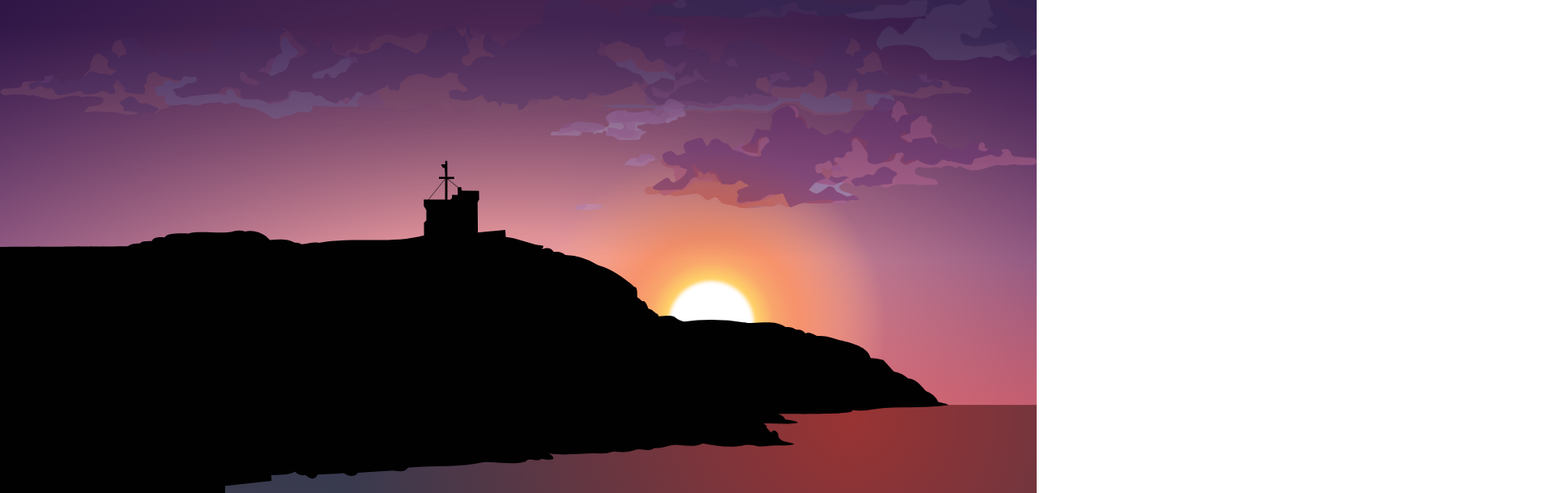
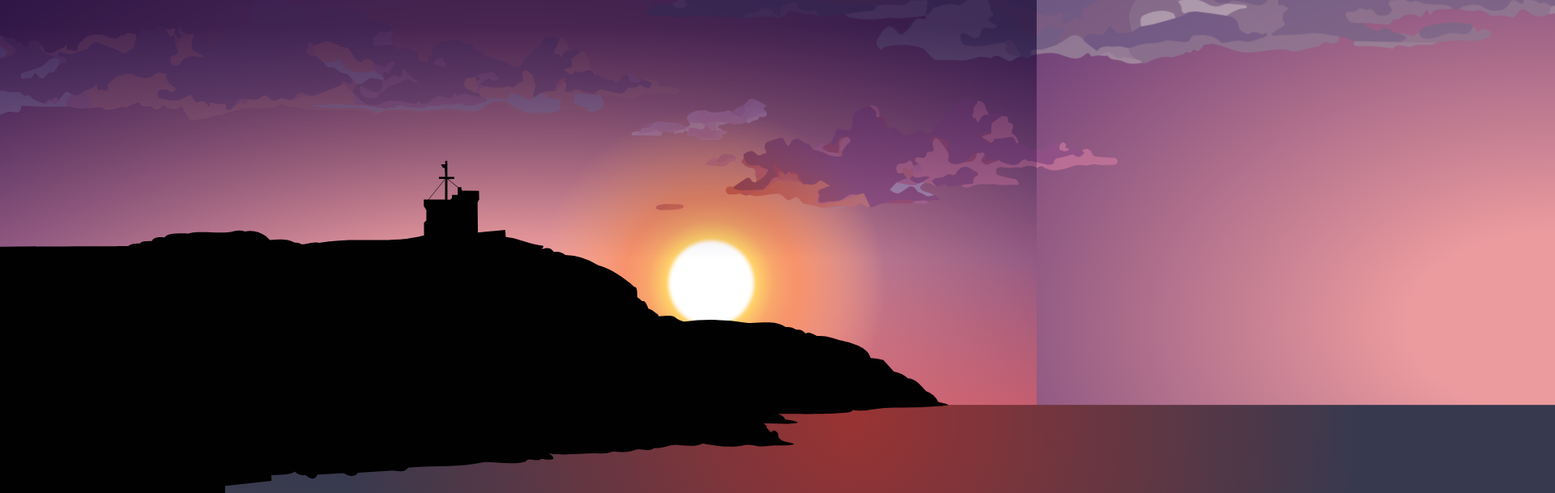
Before and after one commit to MakenzieRoberts/St-Johns_Parallax_Project, a plain HTML site: page index.html in a window 1280 px wide. Shown: the top 609 px of the page at 81% size, 1920 px wide, since content can reach past the window. Drawn offline with nearby package versions, Linux system fonts and the light colour scheme.

Commit message:
Implement parallaxFinetune.js

```diff
--- a/index.html
+++ b/index.html
@@ -10,26 +10,56 @@
 			defer
 			src="https://ajax.googleapis.com/ajax/libs/jquery/3.7.1/jquery.min.js"
 		></script>
-		<script defer src="index2.js" type="text/javascript"></script>
+		<!-- <script defer src="index2.js" type="text/javascript"></script> -->
 		<script defer src="index.js" type="text/javascript"></script>
+		<script defer src="parallaxFinetune.js" type="text/javascript"></script>
 	</head>
 	<body>
 		<div class="nightbox"></div>
 		<div class="vignette"></div>
-		<div class="parallax-container">
+		<div class="parallax-container" id="parallax-container">
 			<div class="parallax">
 				<div class="parallax__layer parallax__layer__0">
 					<!-- <img
 					src="https://github.com/samdbeckham/blog/blob/master/dev/_assets/images/articles/firewatch/layer_0.png?raw=true"
 				/> -->
 				</div>
-				<div class="parallax__layer parallax__layer__1">
+				<!--
+					Formatting
+					---------
+
+					Vertical
+						class="scroll"
+						data-rate="1"
+						data-direction="vertical"
+
+					Horizontal
+						class="scroll"
+						data-rateY="1"
+						data-rateX="-1"
+						data-direction="horizontal"
+				 -->
+				<div
+					class="parallax__layer parallax__layer__1 scroll"
+					data-rateY="10"
+					data-rateX="-10"
+					data-direction="horizontal"
+				>
 					<img height="455" width="3000" src="./images/cloud-6.svg" />
 				</div>
-				<div class="parallax__layer parallax__layer__2">
+				<div
+					class="parallax__layer parallax__layer__2 scroll"
+					data-rateX="0"
+					data-rateY="200"
+					data-direction="horizontal"
+				>
 					<img height="1300" width="3000" src="./images/cloud-5.svg" />
 				</div>
-				<div class="parallax__layer parallax__layer__3">
+				<div
+					class="parallax__layer parallax__layer__3 scroll"
+					data-rate="90"
+					data-direction="vertical"
+				>
 					<img height="1300" width="3000" src="./images/cloud-3.svg" />
 				</div>
 				<!-- ————————————————————————————————————————————————————————————————————————— -->
@@ -50,18 +80,34 @@
 				</div>
 			</div> -->
 				<!-- ————————————————————————————————————————————————————————————————————————— -->
-				<div class="parallax__layer parallax__layer__4">
+				<div
+					class="parallax__layer parallax__layer__4 scroll"
+					data-rateX="0"
+					data-rateY="50"
+					data-direction="horizontal"
+				>
 					<img height="1300" width="3000" src="./images/cloud-1.svg" />
 				</div>
 				<!-- ————————————————————————————————————————————————————————————————————————— -->
-				<div class="parallax__layer parallax__layer__5">
+				<div
+					class="parallax__layer parallax__layer__5 scroll"
+					data-rate="200"
+					data-direction="vertical"
+				>
 					<img
 						height="800"
 						width="3000"
 						src="./images/sunsky-transparent-bg.svg"
 					/>
 				</div>
-				<div class="parallax__layer parallax__layer__6">
+				<div
+					class="parallax__layer parallax__layer__6 scroll"
+					<!--
+					data-rate="-10"
+					data-direction="vertical"
+					--
+				>
+					>
 					<img height="455" width="3000" src="./images/city-and-water2.svg" />
 				</div>
 				<div class="parallax__cover"></div>
--- a/index2.js
+++ b/index2.js
@@ -1,18 +1,18 @@
-const body = document.body,
-	jsScroll = document.getElementsByClassName("js-scroll")[0],
-	height = jsScroll.getBoundingClientRect().height - 1,
-	speed = 0.05;
+// const body = document.body,
+// 	jsScroll = document.getElementsByClassName("js-scroll")[0],
+// 	height = jsScroll.getBoundingClientRect().height - 1,
+// 	speed = 0.05;
 
-var offset = 0;
+// var offset = 0;
 
-body.style.height = Math.floor(height) + "px";
+// body.style.height = Math.floor(height) + "px";
 
-function smoothScroll() {
-	offset += (window.scrollY - offset) * speed;
+// function smoothScroll() {
+// 	offset += (window.scrollY - offset) * speed;
 
-	var scroll = "translateY(-" + offset + "px) translateZ(0)";
-	jsScroll.style.transform = scroll;
+// 	var scroll = "translateY(-" + offset + "px) translateZ(0)";
+// 	jsScroll.style.transform = scroll;
 
-	let raf = requestAnimationFrame(smoothScroll);
-}
-smoothScroll();
+// 	let raf = requestAnimationFrame(smoothScroll);
+// }
+// smoothScroll();
--- /dev/null
+++ b/parallaxFinetune.js
@@ -0,0 +1,127 @@
+const translateTarget = document.querySelectorAll(".scroll");
+const scaleTarget = document.querySelectorAll(".scale");
+const zTarget = document.querySelectorAll(".z");
+console.log("parallaxFinetune.js Running...");
+
+// window.addEventListener("scroll", function (e) {
+// 	console.log("parallaxFinetune.js SCROLL EVENT...");
+// 	console.log(e);
+// 	var index = 0,
+// 		length = translateTarget.length;
+// 	for (index; index < length; index++) {
+// 		var pos = window.pageYOffset * translateTarget[index].dataset.rate;
+
+// 		if (translateTarget[index].dataset.direction === "vertical") {
+// 			translateTarget[index].style.transform = "translate3d(0px," + pos + "px, 0px)";
+// 		} else {
+// 			var posX = window.pageYOffset * translateTarget[index].dataset.ratex;
+// 			var posY = window.pageYOffset * translateTarget[index].dataset.ratey;
+
+// 			translateTarget[index].style.transform =
+// 				"translate3d(" + posX + "px, " + posY + "px, 0px)";
+// 		}
+// 	}
+// });
+
+var objTable = document.getElementById("parallax-container");
+
+window.addEventListener(
+	"scroll",
+	function (e) {
+		translateOnScroll(e);
+		// scaleOnScroll(e);
+		// zOnScroll(e);
+	},
+	false
+);
+
+function translateOnScroll(e) {
+	console.log("translateOnScroll parallaxFinetune.js SCROLL EVENT...");
+	console.log(e);
+	var i = 0,
+		length = translateTarget.length;
+	for (i; i < length; i++) {
+		applyTransition(translateTarget[i]);
+		// Dividing by 1000 gives more control over speed
+		var pos = (window.pageYOffset * translateTarget[i].dataset.rate) / 1000;
+		if (translateTarget[i].dataset.direction === "vertical") {
+			translateTarget[i].style.transform = `translate3d(0px, ${pos}px, 0px)`;
+		}
+		if (translateTarget[i].dataset.direction === "horizontal") {
+			// Dividing by 1000 gives more control over speed
+			var posX = (window.pageYOffset * translateTarget[i].dataset.ratex) / 1000;
+			var posY = (window.pageYOffset * translateTarget[i].dataset.ratey) / 1000;
+			translateTarget[i].style.transform =
+				"translate3d(" + posX + "px, " + posY + `px, 0px)`;
+		}
+		console.log(translateTarget[i].dataset);
+	}
+}
+// function zOnScroll(e) {
+// 	console.log(e);
+// 	var i = 0,
+// 		length = translateTarget.length;
+// 	for (i; i < length; i++) {
+// 		// applyTransition(translateTarget[i]);
+// 		// Dividing by 1000 gives more control over speed
+// 		var pos = (window.pageYOffset * translateTarget[i].dataset.rate) / 10000;
+// 		// console.log(pos);
+
+// 		translateTarget[i].style.transform = `translateZ(${pos}px)`;
+// 	}
+// }
+// function scaleOnScroll(e) {
+// 	var i = 0,
+// 		length = scaleTarget.length;
+// 	for (i; i < length; i++) {
+// 		applyTransition(scaleTarget[i]);
+// 		// Dividing by 1000 gives more control over speed
+// 		var pos = window.pageYOffset * scaleTarget[i].dataset.rate;
+// 		console.log(pos);
+
+// 		scaleTarget[i].style.filter = `scale(${pos})`;
+// 	}
+// }
+
+function applyTransition(parallaxLayer) {
+	// parallaxLayer.style.transition = "all 0.5s";
+	// parallaxLayer.style.transitionDelay = "0ms";
+}
+
+// If a performance increase is needed, check out this mdn doc:
+//      https://developer.mozilla.org/en-US/docs/Web/API/Document/scroll_event
+
+/* ————————————————————————————— Old Func w/ zpos ————————————————————————————— */
+
+// function translateOnScroll(e) {
+// 	console.log("translateOnScroll parallaxFinetune.js SCROLL EVENT...");
+// 	console.log(e);
+// 	var i = 0,
+// 		length = translateTarget.length;
+// 	for (i; i < length; i++) {
+// 		applyTransition(translateTarget[i]);
+// 		// Dividing by 1000 gives more control over speed
+// 		var pos = (window.pageYOffset * translateTarget[i].dataset.rate) / 1000;
+// 		let zPos = (window.pageYOffset * translateTarget[i].dataset.zpos) / 1000;
+// 		console.log(zPos);
+// 		// console.log(pos);
+// 		if (translateTarget[i].dataset.direction === "vertical") {
+// 			translateTarget[
+// 				i
+// 			].style.transform = `translate3d(0px, ${pos}px, ${zPos}px)`;
+// 		}
+// 		if (translateTarget[i].dataset.direction === "horizontal") {
+// 			// Dividing by 1000 gives more control over speed
+// 			var posX = (window.pageYOffset * translateTarget[i].dataset.ratex) / 1000;
+// 			var posY = (window.pageYOffset * translateTarget[i].dataset.ratey) / 1000;
+// 			// console.log(posX, posY);
+// 			translateTarget[i].style.transform =
+// 				"translate3d(" + posX + "px, " + posY + `px, 0px)`;
+// 		}
+// 		console.log(translateTarget[i].dataset);
+
+// 		// let zPos = window.pageYOffset * translateTarget[i].dataset.zpos;
+// 		// translateTarget[i].style.transform =
+// 		// 	"translate3d(" + posX + "px, " + posY + `px, ${zPos}px)`;
+// 	}
+// }
--- a/style.css
+++ b/style.css
@@ -93,6 +93,7 @@ body {
 	padding: 0;
 	margin: 0;
 	/* color: #ffae8e00; */
+	scroll-behavior: smooth;
 }
 
 html {
@@ -112,11 +113,19 @@ body {
 
 /* —————————————————————————————— Parallax Stuff —————————————————————————————— */
 
+.parallax-container * {
+	/* transition: all 1s;
+	transition-delay: 0s; */
+}
+.parallax-container {
+	overflow-x: hidden;
+	overflow-y: hidden;
+}
 .parallax {
 	perspective: 100px;
 	height: 100vh;
-	overflow-x: hidden;
-	overflow-y: auto;
+	/* overflow-x: hidden; */
+	/* overflow-y: auto; */
 	position: absolute;
 	top: 0;
 	left: 50%;
@@ -147,7 +156,7 @@ img {
 	left: 0;
 	right: 0;
 	height: 2000px;
-	z-index: 2;
+	z-index: -1;
 	/* mine */
 	outline: 10px solid #000; /* temp cover gap*/
 	background: #000;
@@ -192,23 +201,16 @@ img {
 .parallax__layer__5 {
 	mix-blend-mode: multiply;
 }
-/* .parallax__layer__5 img {
-	transform: translateY(50px);
-} */
+.parallax__layer__5 img {
+	transform: translateY(-50px);
+}
 .parallax__layer__4 img {
 	scale: 0.2;
-	transform: translateX(1700px) translateY(200px);
+	transform: translateX(2200px) translateY(200px);
 	opacity: 1;
 	filter: contrast(0.8) saturate(1.5) hue-rotate(25deg) opacity(0.7) blur(1px);
 }
 .parallax__layer__3 img {
-	/* scale: 0.6;
-	transform: translateX(1300px) translateY(-1050px);
-
-	opacity: 1;
-	filter: contrast(0.6) saturate(1) hue-rotate(10deg) opacity(0.7) blur(1px); */
-
-	/* ———————————————————————————————————————————————————————————————————————————— */
 	scale: 0.9;
 	transform: translateX(-100px) translateY(-600px);
 	color: #b7894c;
@@ -218,15 +220,8 @@ img {
 }
 
 .parallax__layer__2 img {
-	/* scale: 0.9;
-	transform: translateX(-100px) translateY(-600px);
-	color: #b7894c;
-	opacity: 1;
-	filter: contrast(1.9) saturate(0.5) hue-rotate(-5deg) opacity(0.4)
-		brightness(0.8) blur(1px); */
-	/* ———————————————————————————————————————————————————————————————————————————— */
 	scale: 0.4;
-	transform: translateX(-100px) translateY(-200px);
+	transform: translateX(-1000px) translateY(-200px);
 	color: #b7894c;
 	opacity: 1;
 	filter: contrast(0.6) saturate(1.4) hue-rotate(10deg) opacity(0.5)
@@ -234,13 +229,6 @@ img {
 }
 
 .parallax__layer__1 img {
-	/* scale: 0.4;
-	transform: translateX(-100px) translateY(-200px);
-	color: #b7894c;
-	opacity: 1;
-	filter: contrast(0.6) saturate(1.4) hue-rotate(10deg) opacity(0.5)
-		brightness(1); */
-	/* ———————————————————————————————————————————————————————————————————————————— */
 	scale: 0.6;
 	transform: translateX(1300px) translateY(-1050px);
 
```
